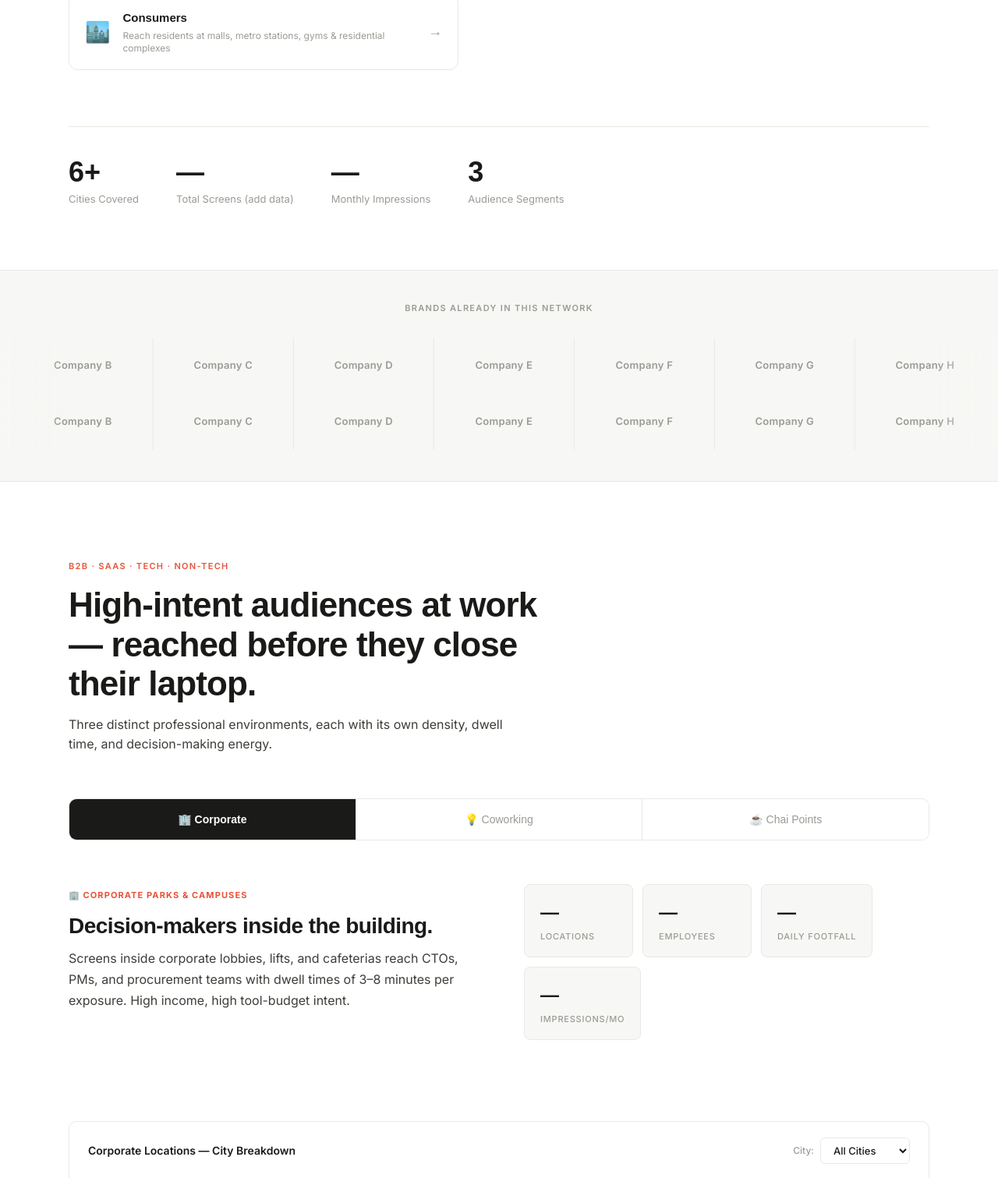
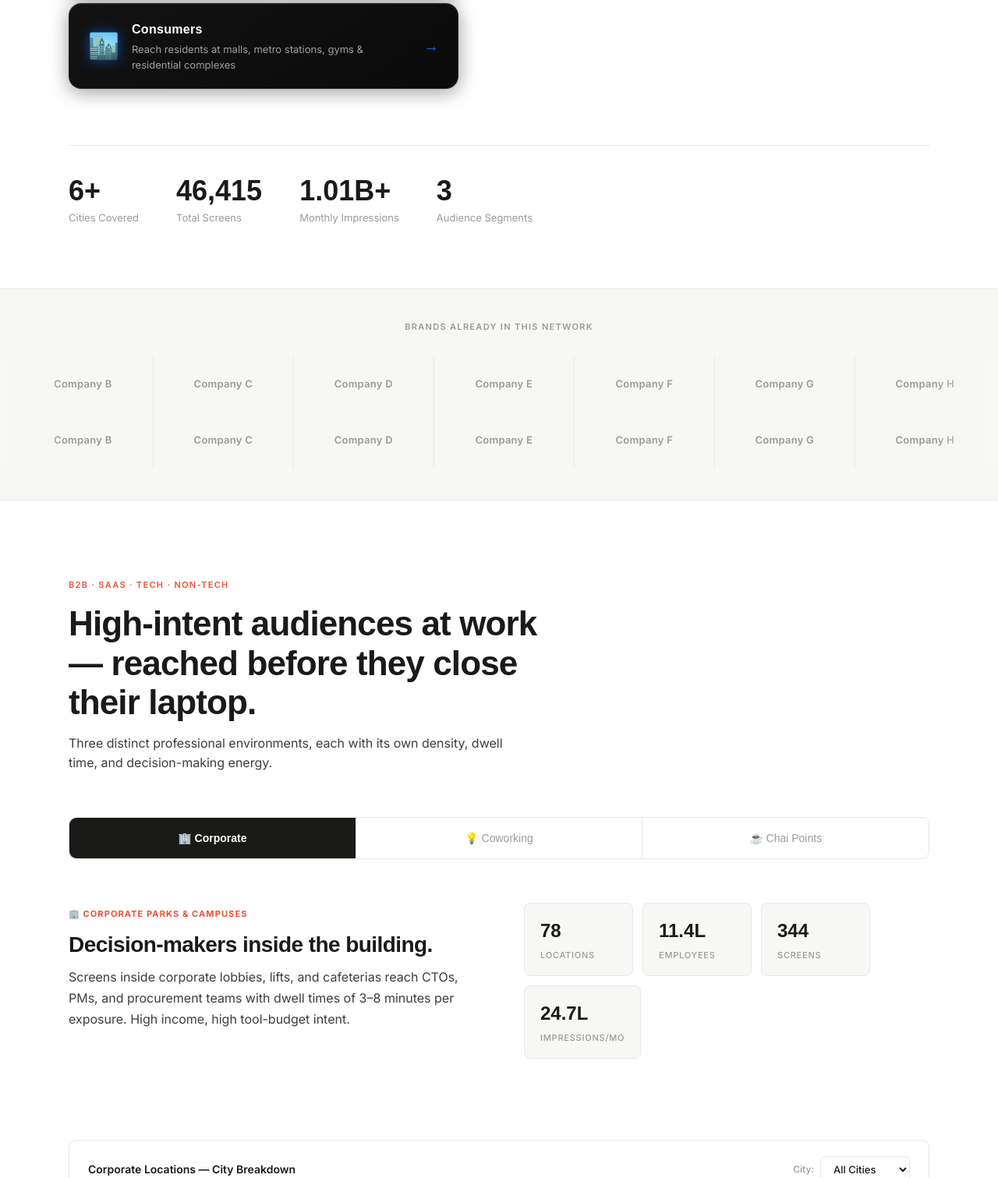
Before and after one commit to UJ474/Emergent-pitch, a plain HTML site: page index.html in a window 1280 px wide. Shown: the part 781-2292 px from the top of the page at 78% size. Drawn offline with nearby package versions, Linux system fonts and the light colour scheme.

Commit message:
changes in index html

```diff
--- a/index.html
+++ b/index.html
@@ -730,45 +730,60 @@
   gap: 16px;
   width: 100%;
   max-width: 500px;
-  padding: 18px 20px;
-  border: 1.5px solid var(--border);
-  border-radius: 12px;
-  background: var(--white);
+  padding: 20px 24px;
+  border: 1px solid rgba(255, 255, 255, 0.1);
+  border-radius: 16px;
+  background: linear-gradient(145deg, #121212, #0a0a0a);
   cursor: pointer;
-  transition: border-color .2s, box-shadow .2s, transform .15s;
-  color: var(--ink);
+  transition: all 0.3s cubic-bezier(0.4, 0, 0.2, 1);
+  color: #fff;
+  box-shadow: 0 4px 24px rgba(0, 0, 0, 0.4), inset 0 1px 0 rgba(255, 255, 255, 0.05);
+  position: relative;
+  overflow: hidden;
+}
+.hero-audience-card::before {
+  content: '';
+  position: absolute;
+  top: 0; left: -100%; width: 50%; height: 100%;
+  background: linear-gradient(90deg, transparent, rgba(18, 109, 251, 0.2), transparent);
+  transition: left 0.5s ease;
 }
 .hero-audience-card:hover {
-  border-color: var(--ink);
-  box-shadow: 0 4px 20px rgba(0,0,0,.07);
-  transform: translateY(-2px);
+  border-color: #126dfb;
+  box-shadow: 0 8px 32px rgba(18, 109, 251, 0.3), inset 0 1px 0 rgba(255, 255, 255, 0.1);
+  transform: translateY(-4px);
+}
+.hero-audience-card:hover::before {
+  left: 200%;
 }
 .hac-icon {
-  font-size: 26px;
+  font-size: 32px;
   flex-shrink: 0;
+  filter: drop-shadow(0 0 8px rgba(18, 109, 251, 0.6));
 }
 .hero-audience-card strong {
   display: block;
   font-family: var(--font-hero);
-  font-size: 15px;
-  font-weight: 600;
-  margin-bottom: 3px;
+  font-size: 16px;
+  font-weight: 700;
+  margin-bottom: 4px;
+  color: #fff;
+  letter-spacing: 0.02em;
 }
 .hac-sub {
   display: block;
-  font-size: 12px;
-  color: var(--muted);
-  line-height: 1.4;
+  font-size: 13px;
+  color: rgba(255, 255, 255, 0.6);
+  line-height: 1.5;
 }
 .hac-arrow {
   margin-left: auto;
-  font-size: 18px;
-  color: var(--muted);
-  transition: transform .2s, color .2s;
+  font-size: 20px;
+  color: #126dfb;
+  transition: transform .3s ease;
 }
 .hero-audience-card:hover .hac-arrow {
-  transform: translateX(4px);
-  color: var(--ink);
+  transform: translateX(6px) scale(1.1);
 }
 
     /* ─── B2B TOP SECTION ────────────────────────────────────── */
@@ -856,11 +871,11 @@
         <div class="hero-stat-label">Cities Covered</div>
       </div>
       <div>
-        <div class="hero-stat-value">—</div>
-        <div class="hero-stat-label">Total Screens (add data)</div>
+        <div class="hero-stat-value">46,415</div>
+        <div class="hero-stat-label">Total Screens</div>
       </div>
       <div>
-        <div class="hero-stat-value">—</div>
+        <div class="hero-stat-value">1.01B+</div>
         <div class="hero-stat-label">Monthly Impressions</div>
       </div>
       <div>
@@ -932,19 +947,19 @@
             <!-- Summary chips — fill with real data -->
             <div class="data-chips">
               <div class="data-chip">
-                <span class="chip-value">—</span>
+                <span class="chip-value">78</span>
                 <span class="chip-label">Locations</span>
               </div>
               <div class="data-chip">
-                <span class="chip-value">—</span>
+                <span class="chip-value">11.4L</span>
                 <span class="chip-label">Employees</span>
               </div>
               <div class="data-chip">
-                <span class="chip-value">—</span>
-                <span class="chip-label">Daily Footfall</span>
+                <span class="chip-value">344</span>
+                <span class="chip-label">Screens</span>
               </div>
               <div class="data-chip">
-                <span class="chip-value">—</span>
+                <span class="chip-value">24.7L</span>
                 <span class="chip-label">Impressions/mo</span>
               </div>
             </div>
@@ -1049,19 +1064,19 @@
           <div>
             <div class="data-chips">
               <div class="data-chip">
-                <span class="chip-value">—</span>
+                <span class="chip-value">411</span>
                 <span class="chip-label">Locations</span>
               </div>
               <div class="data-chip">
-                <span class="chip-value">—</span>
+                <span class="chip-value">10.6L</span>
                 <span class="chip-label">Members</span>
               </div>
               <div class="data-chip">
-                <span class="chip-value">—</span>
-                <span class="chip-label">Daily Footfall</span>
+                <span class="chip-value">1,739</span>
+                <span class="chip-label">Screens</span>
               </div>
               <div class="data-chip">
-                <span class="chip-value">—</span>
+                <span class="chip-value">2.19Cr</span>
                 <span class="chip-label">Impressions/mo</span>
               </div>
             </div>
@@ -1144,19 +1159,19 @@
           <div>
             <div class="data-chips">
               <div class="data-chip">
-                <span class="chip-value">—</span>
+                <span class="chip-value">2,000</span>
                 <span class="chip-label">Outlets</span>
               </div>
               <div class="data-chip">
-                <span class="chip-value">—</span>
-                <span class="chip-label">Daily Cups</span>
+                <span class="chip-value">15.3L</span>
+                <span class="chip-label">Employees</span>
               </div>
               <div class="data-chip">
-                <span class="chip-value">—</span>
-                <span class="chip-label">Daily Footfall</span>
+                <span class="chip-value">2,000</span>
+                <span class="chip-label">Screens</span>
               </div>
               <div class="data-chip">
-                <span class="chip-value">—</span>
+                <span class="chip-value">8.64Cr</span>
                 <span class="chip-label">Impressions/mo</span>
               </div>
             </div>
@@ -1273,10 +1288,10 @@
           </div>
           <div>
             <div class="data-chips">
-              <div class="data-chip"><span class="chip-value">—</span><span class="chip-label">Complexes</span></div>
-              <div class="data-chip"><span class="chip-value">—</span><span class="chip-label">Households</span></div>
-              <div class="data-chip"><span class="chip-value">—</span><span class="chip-label">Footfall/day</span></div>
-              <div class="data-chip"><span class="chip-value">—</span><span class="chip-label">Impressions/mo</span></div>
+              <div class="data-chip"><span class="chip-value">5,975</span><span class="chip-label">Complexes</span></div>
+              <div class="data-chip"><span class="chip-value">16.4L</span><span class="chip-label">Households</span></div>
+              <div class="data-chip"><span class="chip-value">41,509</span><span class="chip-label">Screens</span></div>
+              <div class="data-chip"><span class="chip-value">89.6Cr</span><span class="chip-label">Impressions/mo</span></div>
             </div>
           </div>
         </div>
@@ -1344,10 +1359,10 @@
           </div>
           <div>
             <div class="data-chips">
-              <div class="data-chip"><span class="chip-value">—</span><span class="chip-label">Malls</span></div>
-              <div class="data-chip"><span class="chip-value">—</span><span class="chip-label">Weekly Footfall</span></div>
-              <div class="data-chip"><span class="chip-value">—</span><span class="chip-label">Dwell Time</span></div>
-              <div class="data-chip"><span class="chip-value">—</span><span class="chip-label">Impressions/mo</span></div>
+              <div class="data-chip"><span class="chip-value">23</span><span class="chip-label">Malls</span></div>
+              <div class="data-chip"><span class="chip-value">1.78Cr</span><span class="chip-label">Footfall/mo</span></div>
+              <div class="data-chip"><span class="chip-value">260</span><span class="chip-label">Screens</span></div>
+              <div class="data-chip"><span class="chip-value">18.7L</span><span class="chip-label">Impressions/mo</span></div>
             </div>
           </div>
         </div>
@@ -1406,10 +1421,10 @@
           </div>
           <div>
             <div class="data-chips">
-              <div class="data-chip"><span class="chip-value">—</span><span class="chip-label">Stations</span></div>
-              <div class="data-chip"><span class="chip-value">—</span><span class="chip-label">Daily Ridership</span></div>
-              <div class="data-chip"><span class="chip-value">—</span><span class="chip-label">Avg Dwell</span></div>
-              <div class="data-chip"><span class="chip-value">—</span><span class="chip-label">Impressions/mo</span></div>
+              <div class="data-chip"><span class="chip-value">24</span><span class="chip-label">Stations</span></div>
+              <div class="data-chip"><span class="chip-value">86.3L</span><span class="chip-label">Footfall/mo</span></div>
+              <div class="data-chip"><span class="chip-value">237</span><span class="chip-label">Screens</span></div>
+              <div class="data-chip"><span class="chip-value">24.1L</span><span class="chip-label">Impressions/mo</span></div>
             </div>
           </div>
         </div>
@@ -1468,10 +1483,10 @@
           </div>
           <div>
             <div class="data-chips">
-              <div class="data-chip"><span class="chip-value">—</span><span class="chip-label">Gyms</span></div>
-              <div class="data-chip"><span class="chip-value">—</span><span class="chip-label">Members</span></div>
-              <div class="data-chip"><span class="chip-value">—</span><span class="chip-label">Avg Dwell</span></div>
-              <div class="data-chip"><span class="chip-value">—</span><span class="chip-label">Impressions/mo</span></div>
+              <div class="data-chip"><span class="chip-value">320</span><span class="chip-label">Gyms</span></div>
+              <div class="data-chip"><span class="chip-value">8.22L</span><span class="chip-label">Footfall/mo</span></div>
+              <div class="data-chip"><span class="chip-value">326</span><span class="chip-label">Screens</span></div>
+              <div class="data-chip"><span class="chip-value">20.5L</span><span class="chip-label">Impressions/mo</span></div>
             </div>
           </div>
         </div>
```
Also changed, not shown: Screenshot 2026-07-14 at 8.43.44 PM.png (added).
